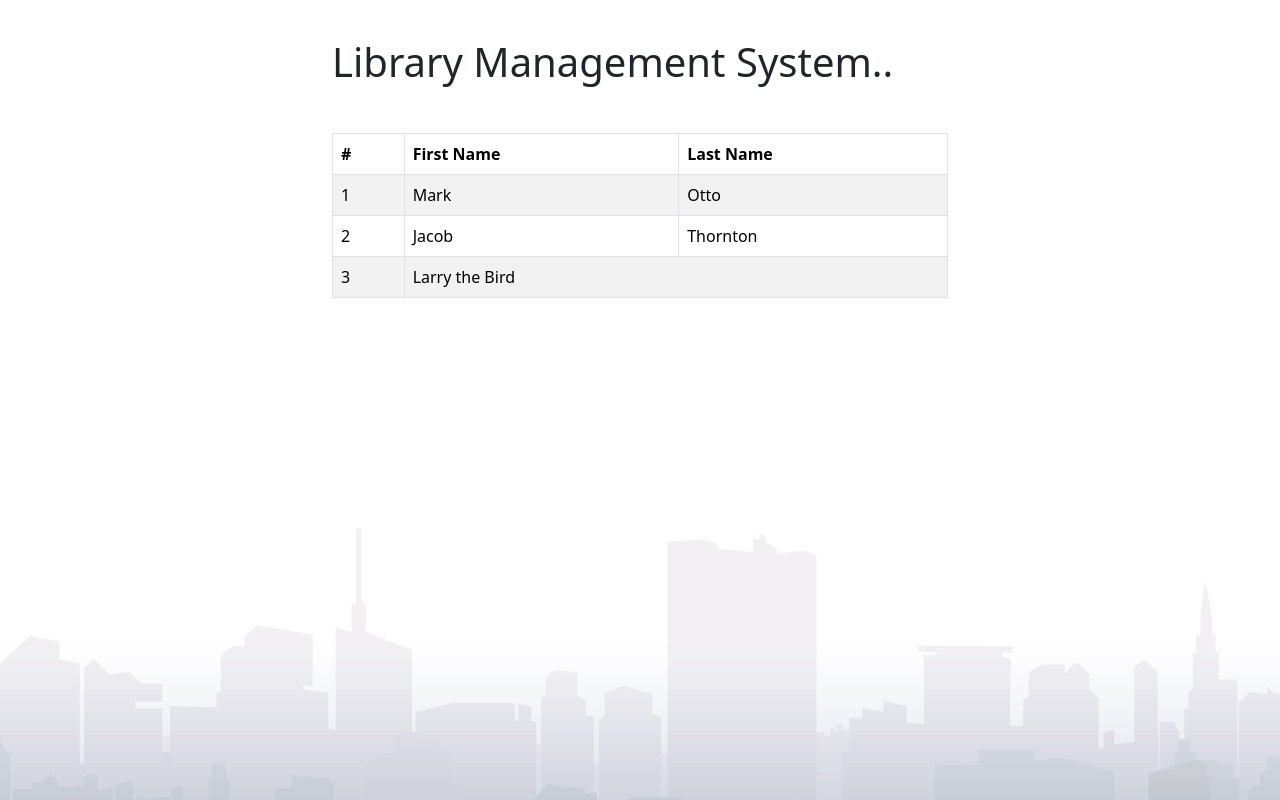
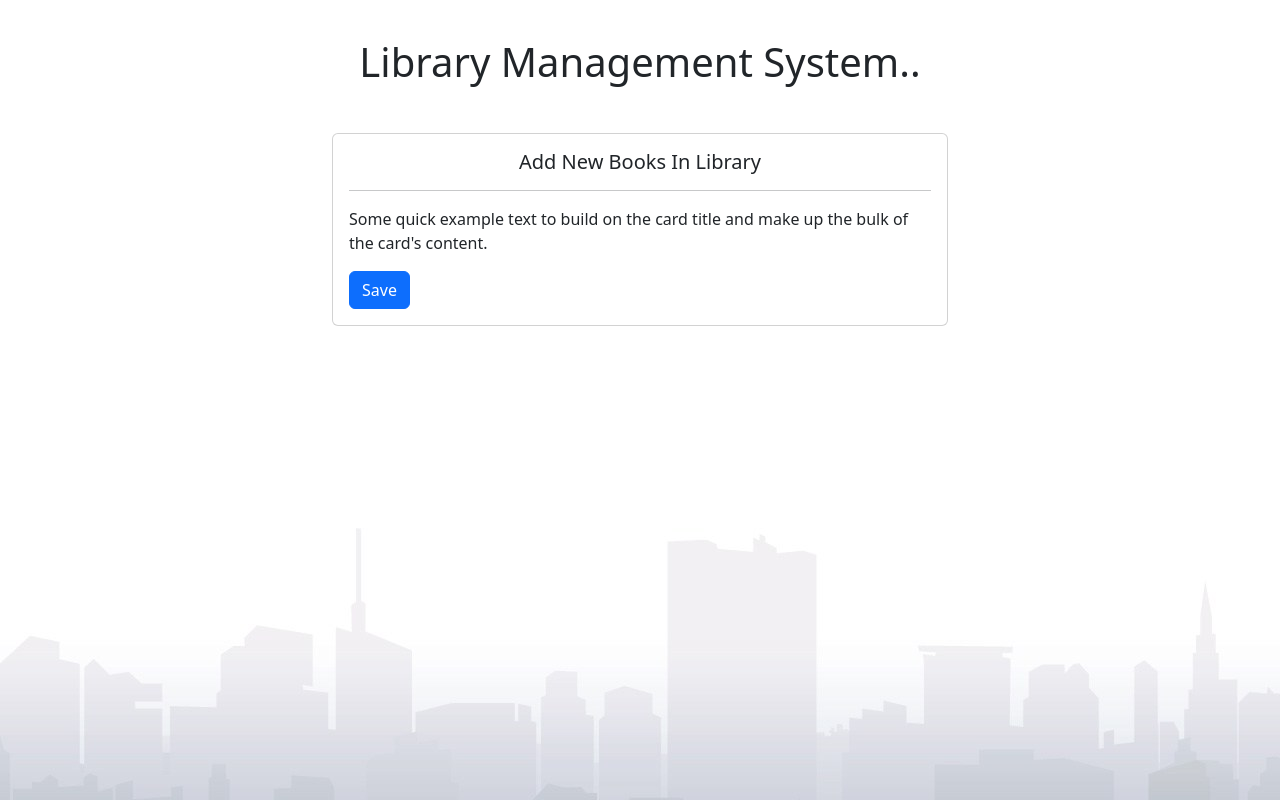
Before and after one commit to NSBM-SPM-2021/github-basics-ThamiduAnjana, a React (Create React App) app in the folder library_management_system/: page / in a window 1280 px wide. Built offline with nearby package versions, Linux system fonts and the light colour scheme.

Commit message:
Add card to create form

```diff
--- a/library_management_system/src/App.css
+++ b/library_management_system/src/App.css
@@ -1,9 +1,22 @@
 Body{
   background-image: url(images/BG.jpg);
+  background-repeat: no-repeat;
+  background-size: auto;
 }
-.left_margin{
-  margin-left: 25%;
+.align_center{
+  margin-left: auto;
+  margin-right: auto;
 }
-.top_padding{
+.text_align_center{
+  text-align: center;
+}
+.content_align_center{
+  align-content: center;
+}
+.top_padding_3{
  padding-top: 3%;
 }
+.main_box{
+  border-width: 2px;
+  border: darkslategray;
+}
--- a/library_management_system/src/App.js
+++ b/library_management_system/src/App.js
@@ -1,42 +1,28 @@
-import logo from './logo.svg';
+
 import './App.css';
 import 'bootstrap/dist/css/bootstrap.min.css';
 // import Button from 'react-bootstrap/Button';
-import { Button, Container, Row, Col, Table } from 'react-bootstrap';
+import { Container, Row, Col, Card, Button } from 'react-bootstrap';
 
 function App() {
   return (
     <Container fluid className="Body">
       <Row>
-        <Col className="left_margin top_padding"><h1>Library Management System..</h1></Col>
+        <Col className="text_align_center top_padding_3"><h1>Library Management System..</h1></Col>
       </Row>
       <Row>
-        <Col lg="6" className="top_padding left_margin">
-          <Table striped bordered hover>
-            <thead>
-              <tr>
-                <th>#</th>
-                <th>First Name</th>
-                <th>Last Name</th>
-              </tr>
-            </thead>
-            <tbody>
-              <tr>
-                <td>1</td>
-                <td>Mark</td>
-                <td>Otto</td>
-              </tr>
-              <tr>
-                <td>2</td>
-                <td>Jacob</td>
-                <td>Thornton</td>
-              </tr>
-              <tr>
-                <td>3</td>
-                <td colSpan="2">Larry the Bird</td>
-              </tr>
-            </tbody>
-          </Table>
+        <Col lg="6" className="top_padding_3 align_center">
+          <Card style={{ width: '100%' }}>
+            <Card.Body>
+              <Card.Title className="text_align_center">Add New Books In Library</Card.Title>
+              <hr></hr>
+              <Card.Text>
+                Some quick example text to build on the card title and make up the bulk of
+                the card's content.
+              </Card.Text>
+              <Button variant="primary">Save</Button>
+            </Card.Body>
+          </Card>
         </Col>
       </Row>
     </Container>
```
